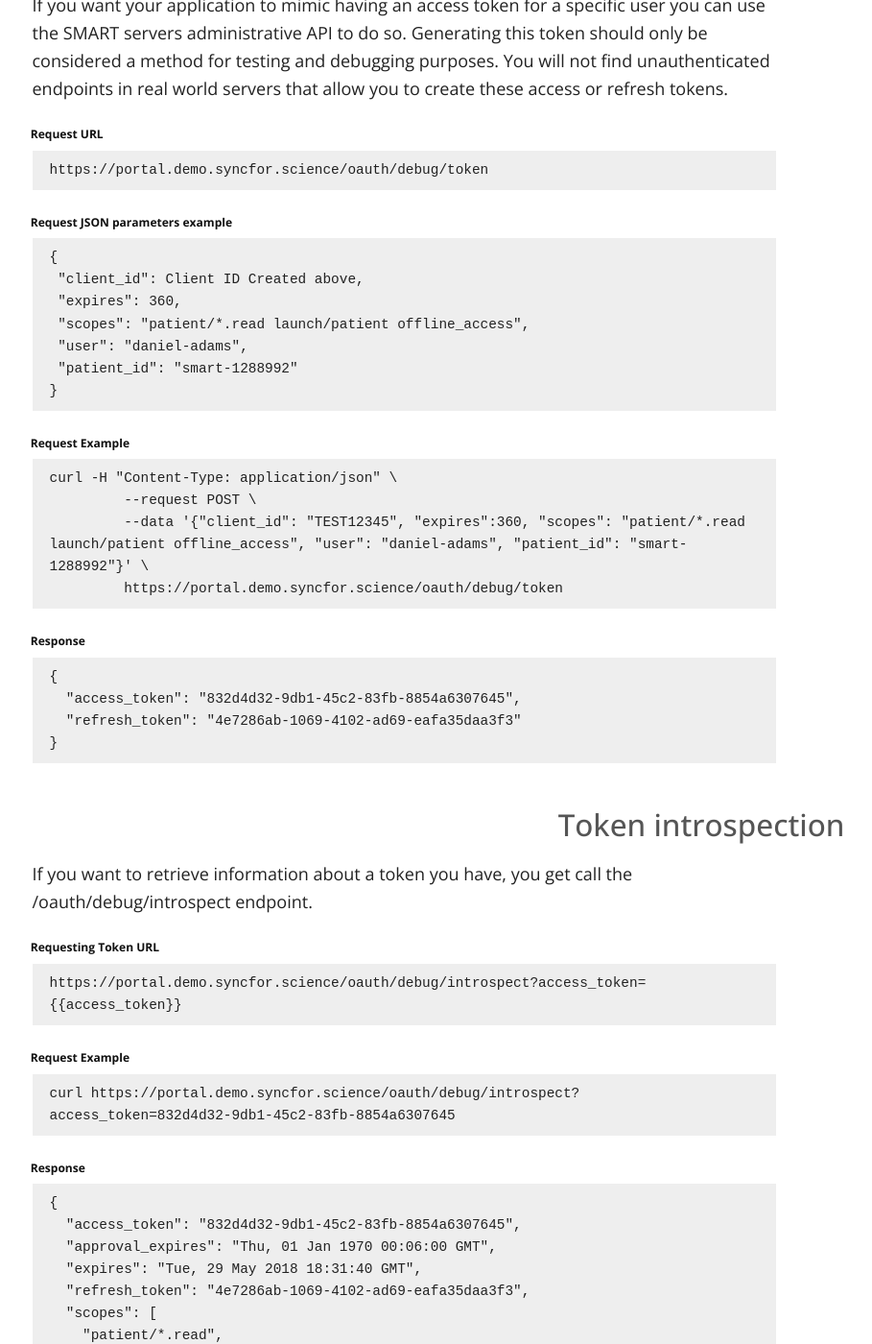
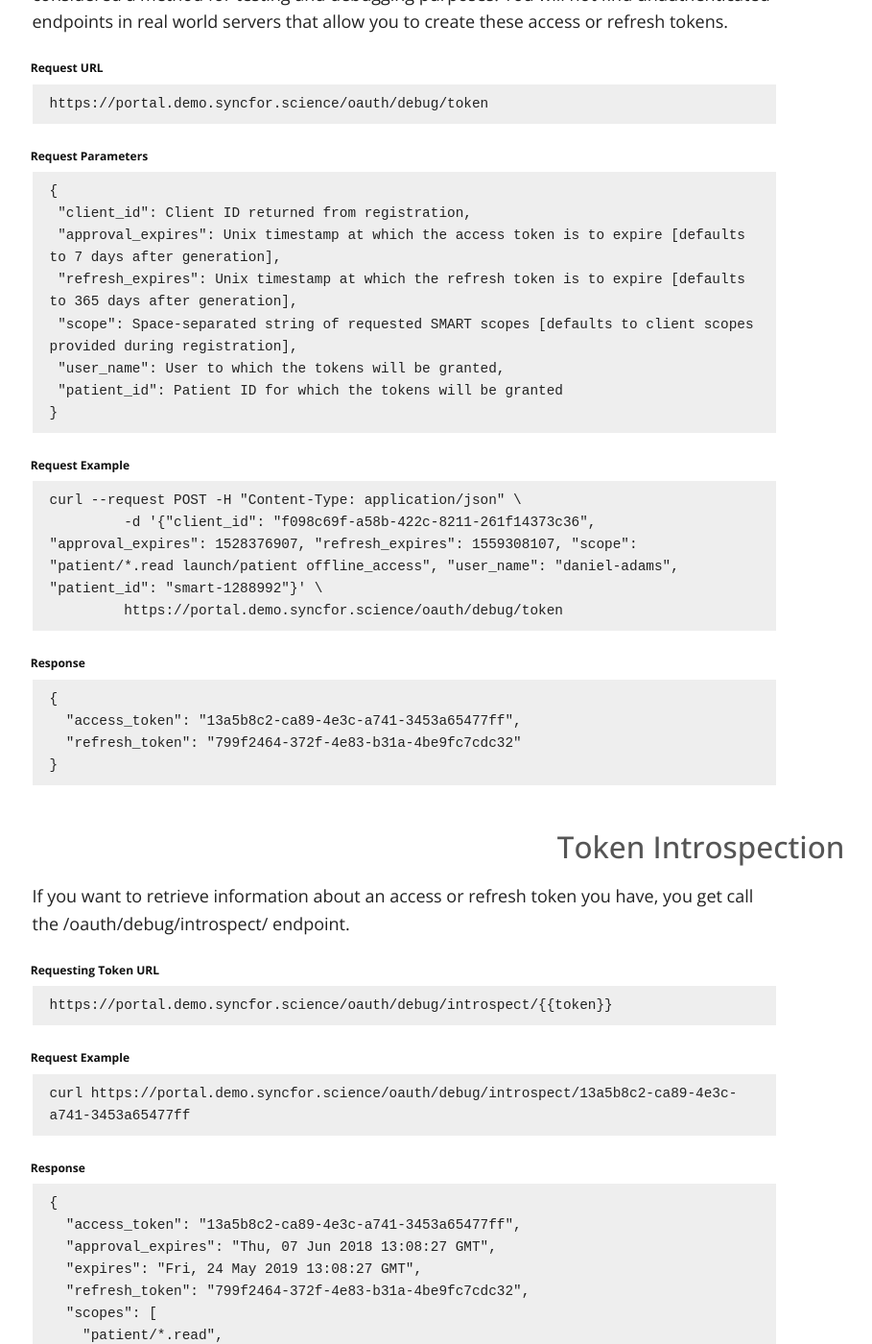
Before and after one commit to sync-for-science/sync-for-science.github.io, a Jekyll site: the page built from proxy-api-calls/index.md, in a window 1280 px wide and 1400 px high, scrolled down 1951 px. Shown: the whole window at 96% size, without its empty margins (219-1128 px from the left). Built offline with Jekyll 4.4.1, drawn with Linux system fonts in a browser that asks for light colours; nearby versions of some CDN libraries; our own code applies the rules of GitHub Pages for plain Markdown files; some of the changed text lies outside the part shown.

Commit message:
Update proxy API call documentation

````diff
--- a/proxy-api-calls/index.md
+++ b/proxy-api-calls/index.md
@@ -18,7 +18,7 @@
 
 ## Creating a Client
 
-In order to create a client for interacting with the SMART EHR System, use the following endpoint.
+In order to create a client for interacting with the SMART EHR System, use the following endpoint, which implements the dynamic client registration protocol outlined in [RFC7591](https://tools.ietf.org/html/rfc7591).
 
 ###### Request URL
 
@@ -26,22 +26,20 @@
 https://portal.demo.syncfor.science/oauth/register
 ```
 
-###### Required request parameters
+###### Request Parameters
 ```
 {
- "client_id": Supply an identifier (can have characters/numbers),
- "client_secret": Supply a secret (can have characters/numbers),
- "client_name": Supply a client name (can have characters/numbers),
- "redirect_uris": URL that your client application uses on verification of authorization,
- "scopes": Requesting SMART scopes
+ "client_name": Client name (can have characters/numbers) [defaults to generated client ID],
+ "redirect_uris": Array of URIs that your client application uses on verification of authorization,
+ "scope": Space-separated string of requested SMART scopes
 }
 ```
 
 ###### Request Example
 
 ```
-curl --request POST -H "Accept: application/json" \
-    -d "client_id=TEST12345&client_secret=TESTSECRET123&client_name=TESTCLIENT&redirect_uris=https://tests.demo.syncfor.science/authorized/&scopes=launch/patient patient/*.read offline_access" \
+curl --request POST -H "Content-Type: application/json" \
+    -d '{"client_name": "TESTCLIENT", "redirect_uris": ["https://tests.demo.syncfor.science/authorized/"], "scope": "launch/patient patient/*.read offline_access"}' \
     https://portal.demo.syncfor.science/oauth/register
 ```
 
@@ -49,20 +47,18 @@
 
 ```JSON
 {
-  "client_id": "TEST12345",
-  "client_secret": "TESTSECRET123",
-  "default_scopes": [
-    "launch/patient",
-    "patient/*.read",
-    "offline_access"
-  ],
+  "client_id": "f098c69f-a58b-422c-8211-261f14373c36",
+  "client_name": "TESTCLIENT",
+  "client_secret": "61977150-6b43-48e4-8143-cda17c045d6b",
+  "client_secret_expires_at": 0,
   "redirect_uris": [
     "https://tests.demo.syncfor.science/authorized/"
-  ]
+  ],
+  "scope": "launch/patient patient/*.read offline_access"
 }
 ```
 
-## Requesting token for a specific user
+## Requesting a Token for a Specific User
 
 If you want your application to mimic having an access token for a specific
 user you can use the SMART servers administrative API to do so. Generating this
@@ -76,23 +72,23 @@
 https://portal.demo.syncfor.science/oauth/debug/token
 ```
 
-###### Request JSON parameters example
+###### Request Parameters
 ```
 {
- "client_id": Client ID Created above,
- "expires": 360,
- "scopes": "patient/*.read launch/patient offline_access",
- "user": "daniel-adams",
- "patient_id": "smart-1288992"
+ "client_id": Client ID returned from registration,
+ "approval_expires": Unix timestamp at which the access token is to expire [defaults to 7 days after generation],
+ "refresh_expires": Unix timestamp at which the refresh token is to expire [defaults to 365 days after generation],
+ "scope": Space-separated string of requested SMART scopes [defaults to client scopes provided during registration],
+ "user_name": User to which the tokens will be granted,
+ "patient_id": Patient ID for which the tokens will be granted
 }
 ```
 
 ###### Request Example
 
 ```
-curl -H "Content-Type: application/json" \
-	 --request POST \
-	 --data '{"client_id": "TEST12345", "expires":360, "scopes": "patient/*.read launch/patient offline_access", "user": "daniel-adams", "patient_id": "smart-1288992"}' \
+curl --request POST -H "Content-Type: application/json" \
+	 -d '{"client_id": "f098c69f-a58b-422c-8211-261f14373c36", "approval_expires": 1528376907, "refresh_expires": 1559308107, "scope": "patient/*.read launch/patient offline_access", "user_name": "daniel-adams", "patient_id": "smart-1288992"}' \
 	 https://portal.demo.syncfor.science/oauth/debug/token
 ```
 
@@ -100,34 +96,34 @@
 
 ```JSON
 {
-  "access_token": "832d4d32-9db1-45c2-83fb-8854a6307645",
-  "refresh_token": "4e7286ab-1069-4102-ad69-eafa35daa3f3"
+  "access_token": "13a5b8c2-ca89-4e3c-a741-3453a65477ff",
+  "refresh_token": "799f2464-372f-4e83-b31a-4be9fc7cdc32"
 }
 ```
 
-## Token introspection
+## Token Introspection
 
-If you want to retrieve information about a token you have, you get call the /oauth/debug/introspect endpoint.
+If you want to retrieve information about an access or refresh token you have, you get call the /oauth/debug/introspect/<token> endpoint.
 
 ###### Requesting Token URL
 ```
-https://portal.demo.syncfor.science/oauth/debug/introspect?access_token={% raw %}{{access_token}}{% endraw %}
+https://portal.demo.syncfor.science/oauth/debug/introspect/{% raw %}{{token}}{% endraw %}
 ```
 
 ###### Request Example
 
 ```
-curl https://portal.demo.syncfor.science/oauth/debug/introspect?access_token=832d4d32-9db1-45c2-83fb-8854a6307645
+curl https://portal.demo.syncfor.science/oauth/debug/introspect/13a5b8c2-ca89-4e3c-a741-3453a65477ff
 ```
 
 ###### Response
 
 ```JSON
 {
-  "access_token": "832d4d32-9db1-45c2-83fb-8854a6307645",
-  "approval_expires": "Thu, 01 Jan 1970 00:06:00 GMT",
-  "expires": "Tue, 29 May 2018 18:31:40 GMT",
-  "refresh_token": "4e7286ab-1069-4102-ad69-eafa35daa3f3",
+  "access_token": "13a5b8c2-ca89-4e3c-a741-3453a65477ff",
+  "approval_expires": "Thu, 07 Jun 2018 13:08:27 GMT",
+  "expires": "Fri, 24 May 2019 13:08:27 GMT",
+  "refresh_token": "799f2464-372f-4e83-b31a-4be9fc7cdc32",
   "scopes": [
     "patient/*.read",
     "launch/patient",
````
